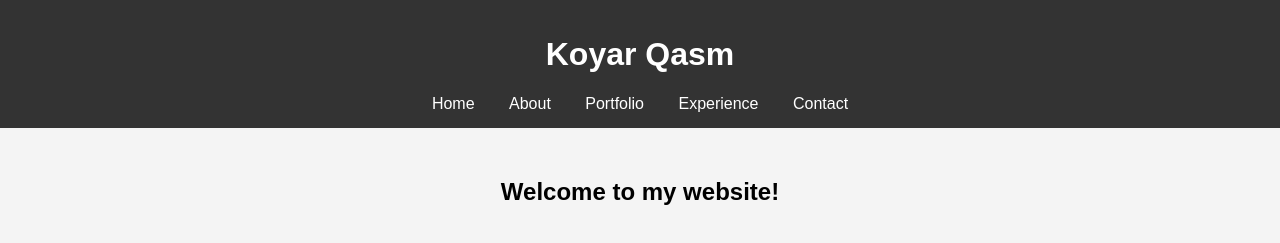
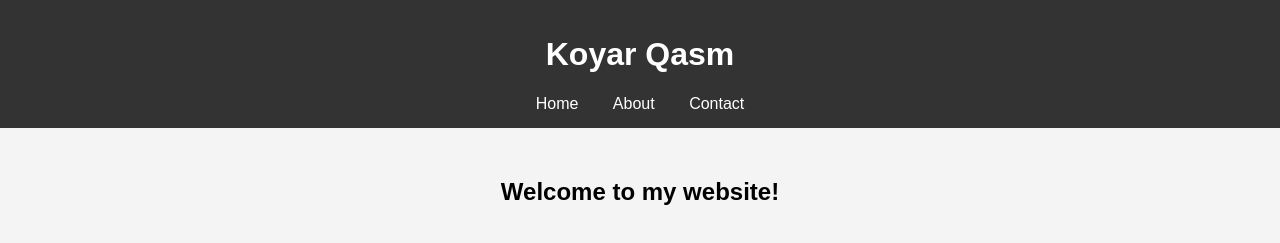
Before and after one commit to ravindesigner/koyar-qasm-web, a Django app: template myapp/templates/home.html in a window 1280 px wide. Shown: the top 243 px of the page. Run offline with Django 5.2, Linux system fonts and the light colour scheme; the template is opened without the code that fills it, so the values that code supplies are empty.

Commit message:
Add files via upload

```diff
--- a/myapp/templates/about.html
+++ b/myapp/templates/about.html
@@ -48,8 +48,6 @@ body {
   <body>
     <a href="{% url 'home' %}">Home</a>
     <a href="{% url 'about' %}">About</a>
-    <a href="{% url 'portfolio' %}">Portfolio</a>
-    <a href="{% url 'experience' %}">Experience</a>
     <a href="{% url 'contact' %}">Contact</a>
   </nav>
 </header>
--- a/myapp/templates/contact.html
+++ b/myapp/templates/contact.html
@@ -45,8 +45,6 @@
   <nav>
     <a href="{% url 'home' %}">Home</a>
     <a href="{% url 'about' %}">About</a>
-    <a href="{% url 'portfolio' %}">Portfolio</a>
-    <a href="{% url 'experience' %}">Experience</a>
     <a href="{% url 'contact' %}">Contact</a>
   </nav>
 </header>
--- a/myapp/templates/home.html
+++ b/myapp/templates/home.html
@@ -51,8 +51,6 @@ body {
   <nav>
     <a href="{% url 'home' %}">Home</a>
     <a href="{% url 'about' %}">About</a>
-    <a href="{% url 'portfolio' %}">Portfolio</a>
-    <a href="{% url 'experience' %}">Experience</a>
     <a href="{% url 'contact' %}">Contact</a>
   </nav>
 </header>
```
